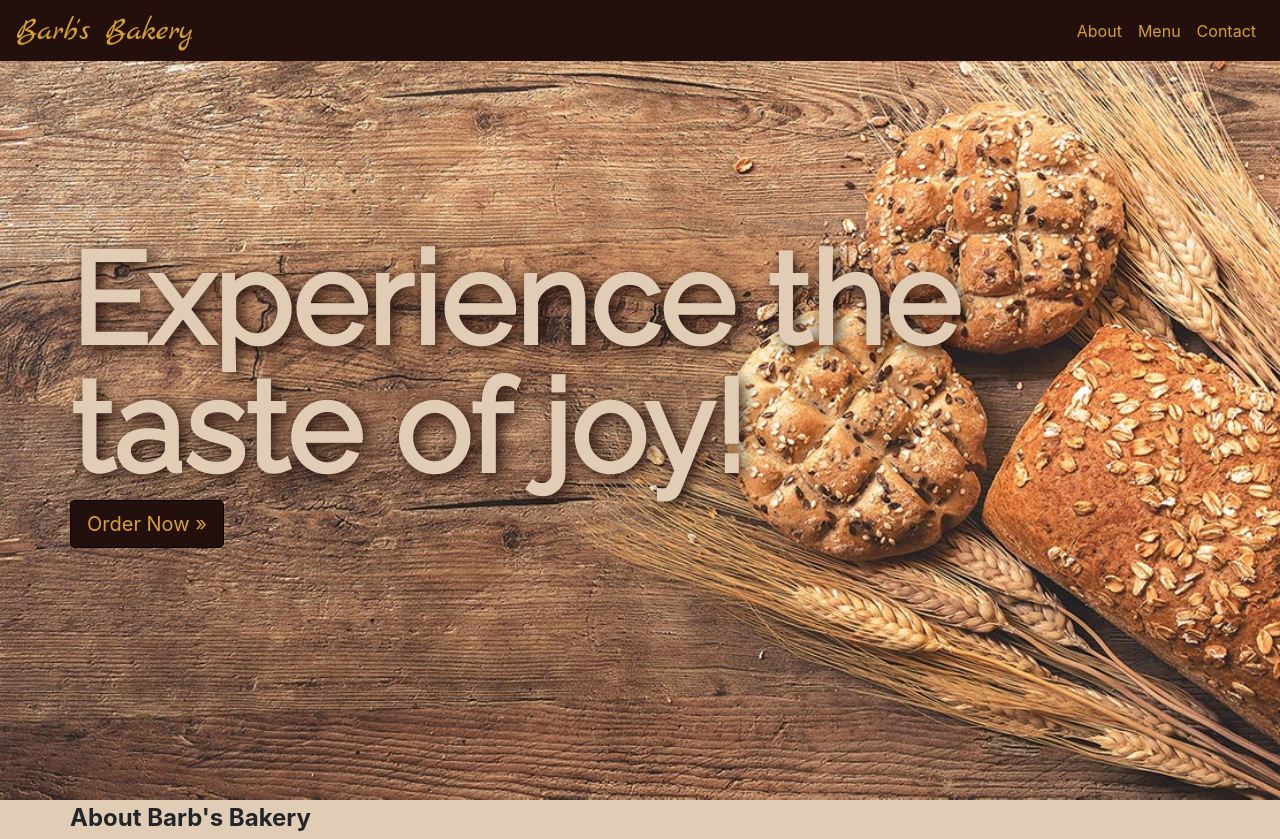
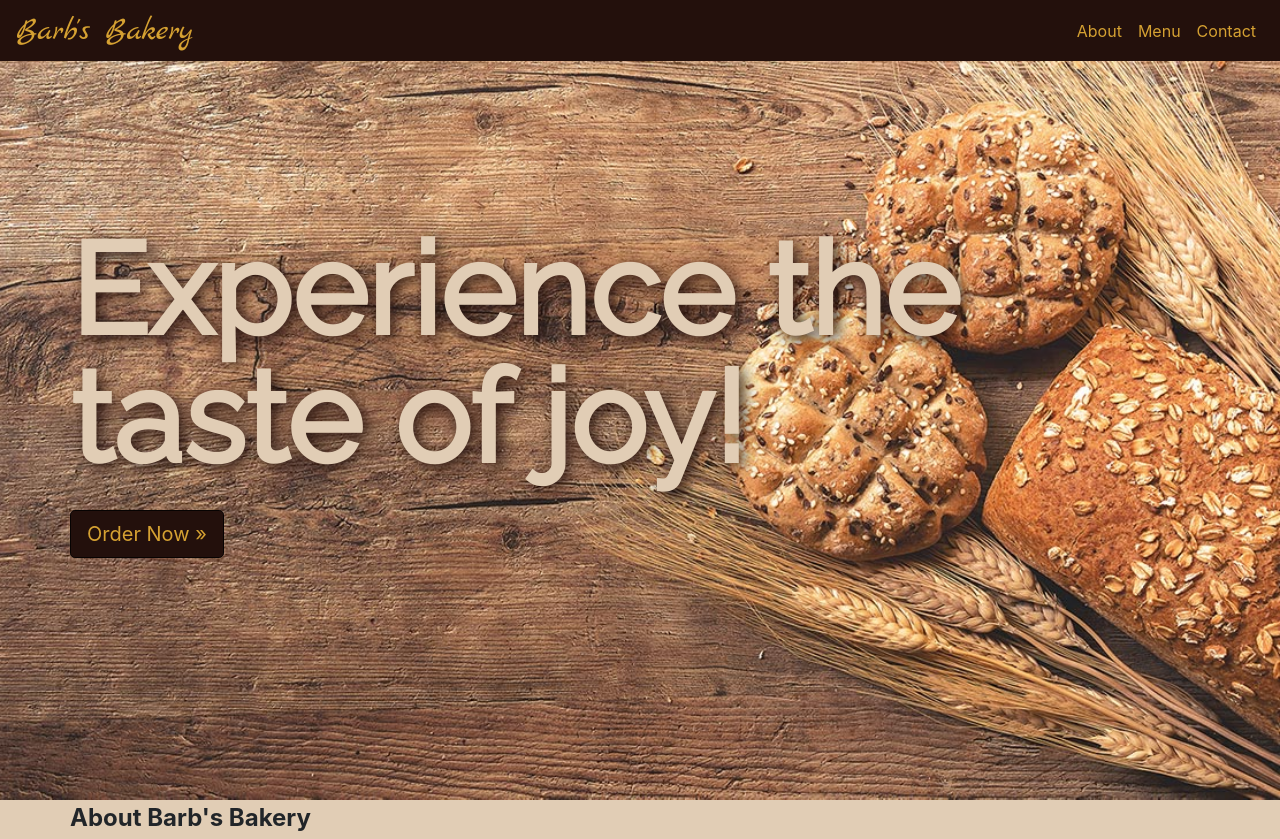
Before and after one commit to GreenApple76/bakery, a website: page index.html in a window 1280 px wide. Shown: the top 839 px of the page. Drawn offline with nearby package versions, Linux system fonts and the light colour scheme.

Commit message:
adjust button margin

```diff
--- a/scss/main.scss
+++ b/scss/main.scss
@@ -38,9 +38,9 @@ h1 {
     background-position: center right;
     background-repeat: no-repeat;
     background-size: cover;
-    padding: 2rem;
 
     .btn-primary {
+        margin-top: 1.25rem;
         color: $navbar-dark-color !important;
         @include button-variant($primary, darken($primary, 7.5%), darken($primary, 10%), lighten($primary,5%), lighten($primary, 10%), darken($primary,30%));
     }
```
Also changed, not shown: css/main.css, css/main.min.css, 2 other files.
